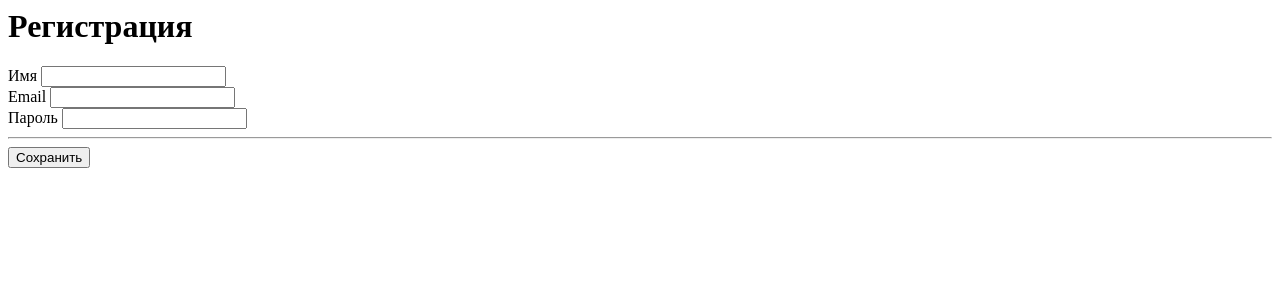
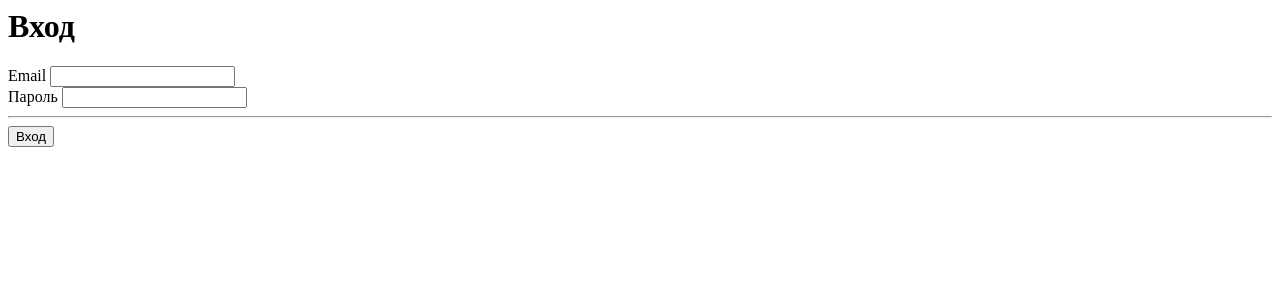
Before and after one commit to Sararun/demo-lesson, a PHP site: page /views/auth/login.php in a window 1280 px wide. Shown: the top 300 px of the page. Run offline with PHP 8.4, Linux system fonts and the light colour scheme.

Commit message:
html разметка для авторизации

```diff
--- a/views/auth/login.php
+++ b/views/auth/login.php
@@ -2,15 +2,8 @@
 <div class="row">
     <div class="col-md-4"></div>
     <div class="col-md-4">
-        <h1>Регистрация</h1>
+        <h1>Вход</h1>
         <form method="post">
-            <div class="form-group">
-                <label for="username">Имя</label>
-                <input id="username" name="username" value="" type="text" class="form-control">
-                <small id="userNameHelp" class="form-text text-muted">
-                </small>
-            </div>
-
             <div class="form-group">
                 <label for="email">Email</label>
                 <input id="email" name="email" value="" type="text" class="form-control">
@@ -23,8 +16,8 @@
                 <small id="passwordHelp" class="form-text text-muted"></small>
             </div>
             <hr>
-            <input type="hidden" name="mode" value="add_user">
-            <button type="submit" class="btn btn-primary">Сохранить</button>
+            <input type="hidden" name="mode" value="login_user">
+            <button type="submit" class="btn btn-primary">Вход</button>
         </form>
     </div>
     <div class="col-md-4"></div>
```
